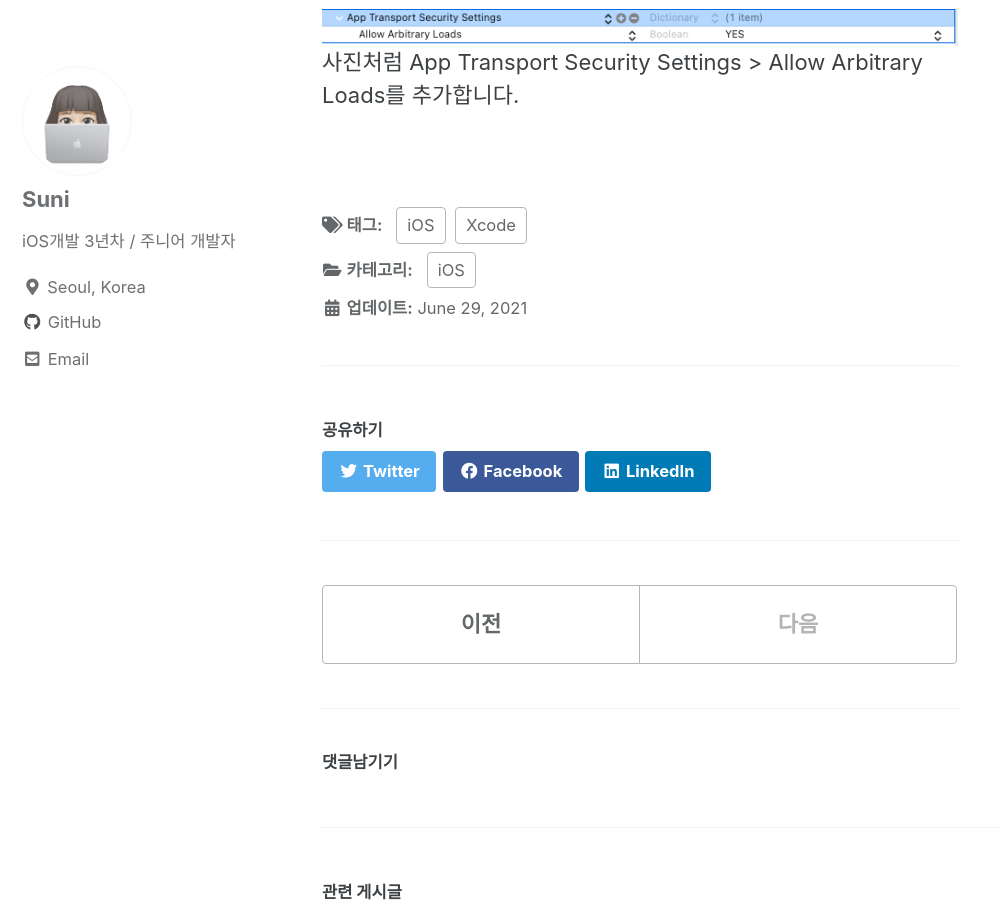
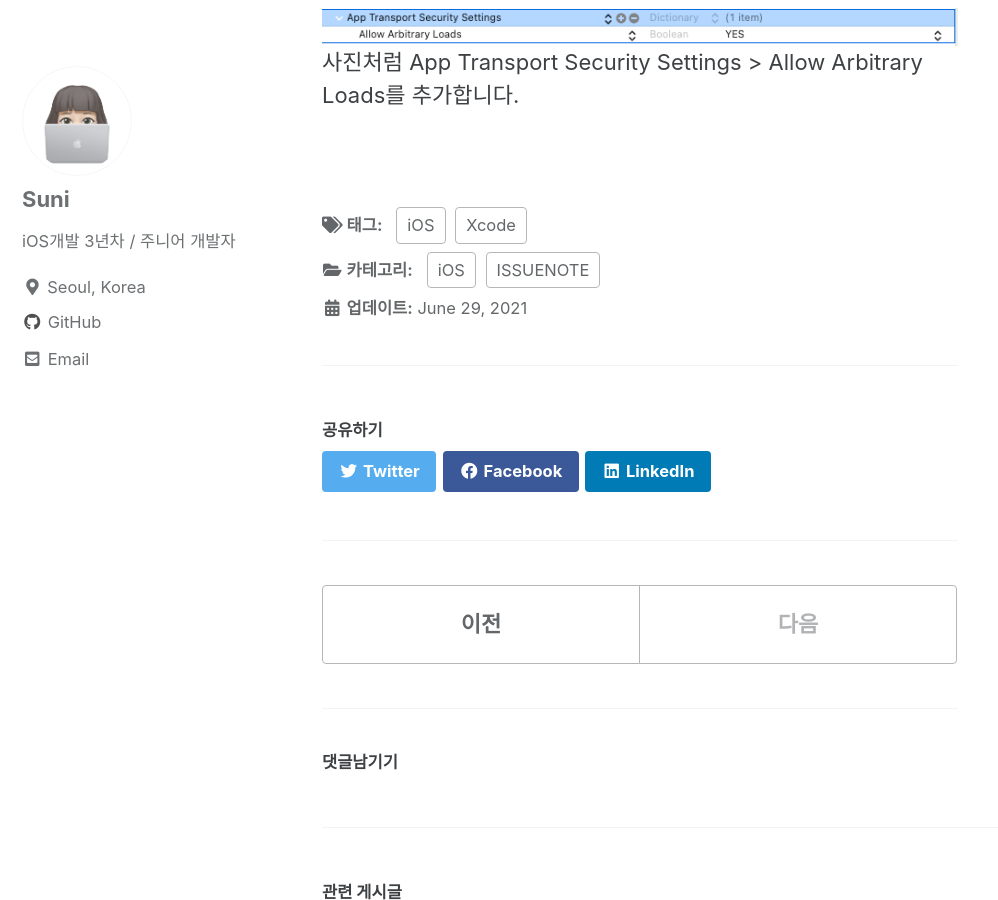
Before and after one commit to SuniDev/SuniDev.github.io, a Jekyll site: the page built from _posts/2021-06-29-allow-http-url.md, in a window 1280 px wide and 900 px high, scrolled down 851 px. Shown: the whole window, without its empty margins (0-998 px from the left). Built offline with Jekyll 4.4.1, drawn with Linux system fonts in a browser that asks for light colours; cached includes are drawn as plain includes; comment, search, counter and statistics services are not loaded.

Commit message:
[Posting-수정] [iOS/Xcode] http로 시작하는 URL 허용하기
ISSUENOTE 카테고리 추가

```diff
--- a/_posts/2021-06-29-allow-http-url.md
+++ b/_posts/2021-06-29-allow-http-url.md
@@ -4,6 +4,7 @@ header:
   teaser: ""
 categories:
   - iOS
+  - ISSUENOTE
 tags:
   - iOS
   - Xcode
```
